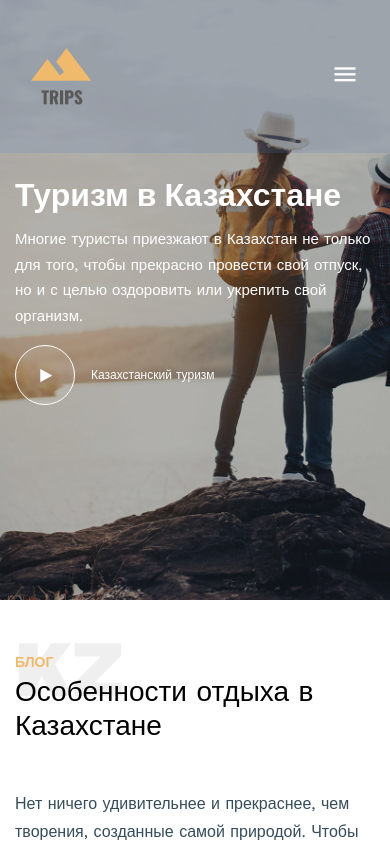
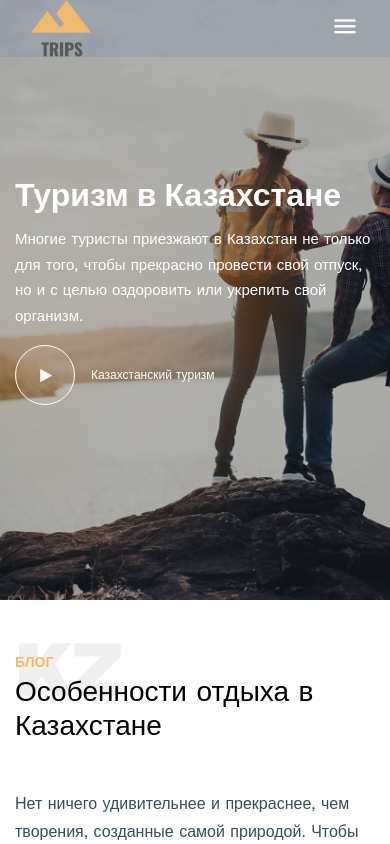
Before and after one commit to d-sound-acostic/d-sound, a plain HTML site: page index.html in a window 390 px wide. Shown: the top 844 px of the page. Drawn offline with nearby package versions, Linux system fonts and the light colour scheme; files whose address does not match are found by name.

Commit message:
Update style.css

```diff
--- a/css/style.css
+++ b/css/style.css
@@ -445,8 +445,8 @@ h1, h2, h3, h4, h5,
   position: fixed; }
   @media (max-width: 991.98px) {
     .site-navbar {
-      padding-top: 3rem;
-      padding-bottom: 3rem; } }
+      padding-top: 0;
+      padding-bottom: 0; } }
   .site-navbar .toggle-button {
     position: absolute;
     right: 0px; }
```
